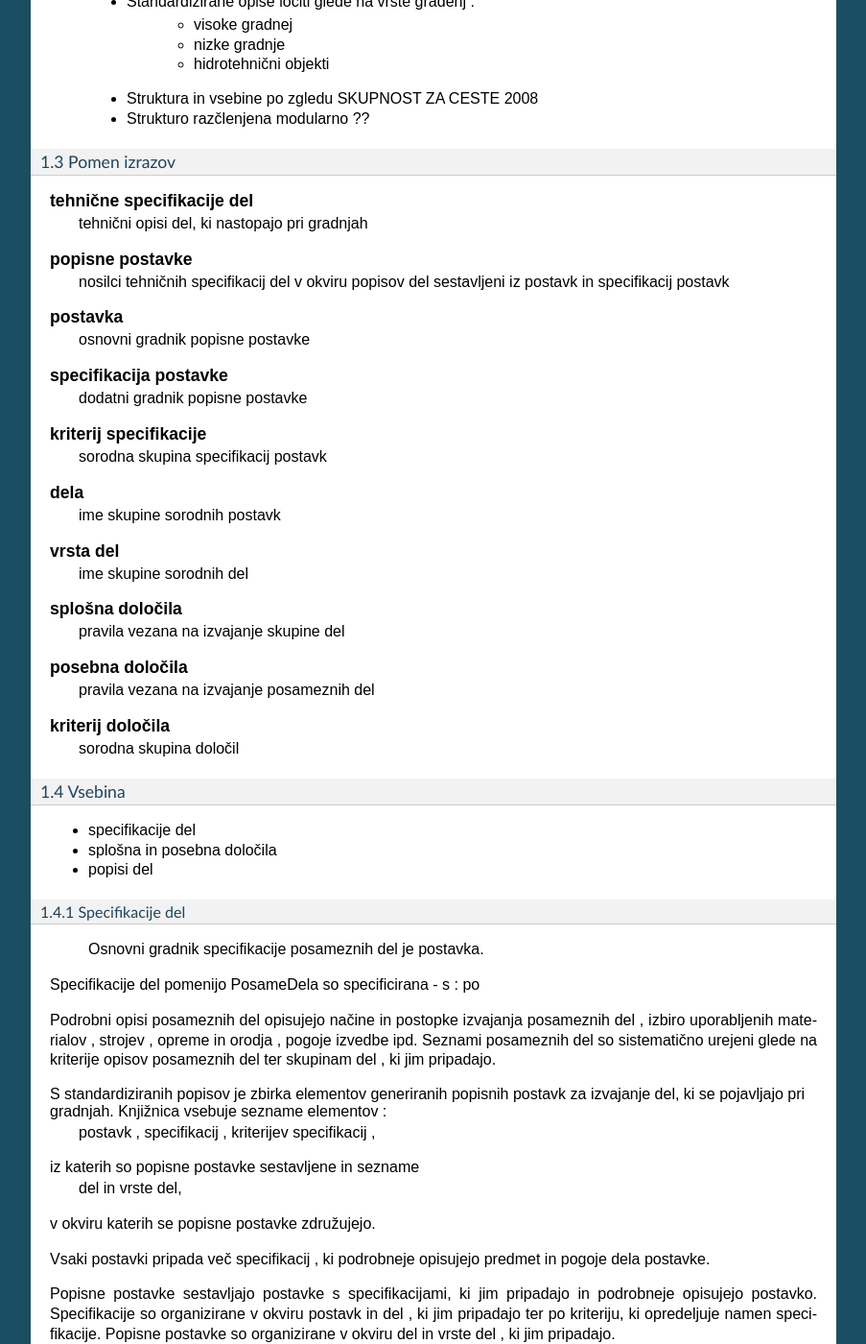
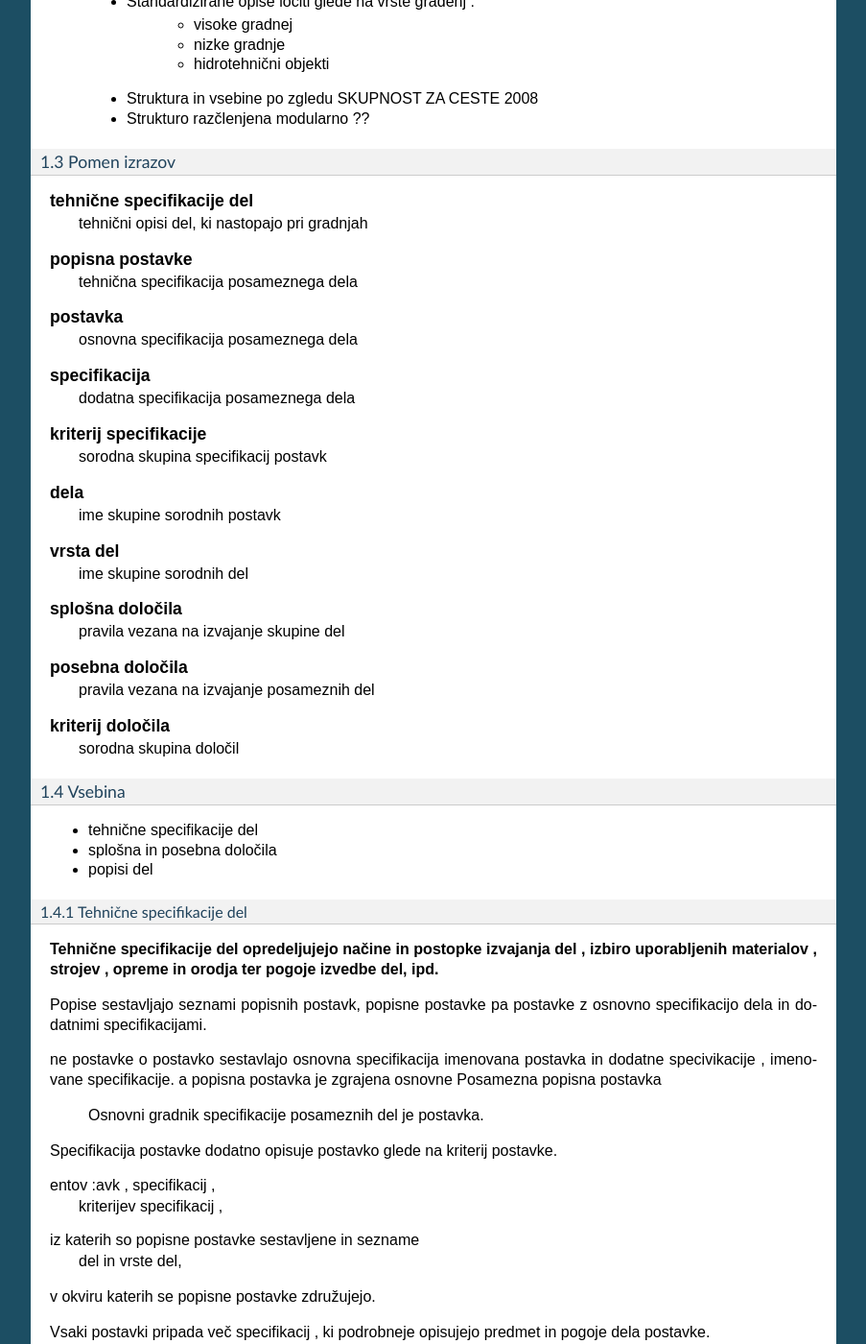
Before and after one commit to pavlovicr/bcs-staro, a Sphinx documentation site: the page built from docs/bcs_projekt.rst, in a window 1280 px wide and 1400 px high, scrolled down 1565 px. Shown: the whole window at 96% size, without its empty margins (198-1101 px from the left). Built offline with Sphinx 7.4.7, drawn with Linux system fonts in a browser that asks for light colours; pages that are not in the unit, such as notebooks, are missing from menus; some of the changed text lies outside the part shown.

Commit message:
kaj pa sedaj

```diff
--- a/docs/bcs_projekt.rst
+++ b/docs/bcs_projekt.rst
@@ -48,7 +48,7 @@
 
 **Kaj je knjižnica popisov del ?**
 
-**Knjižnica popisov del so sistematično urejeni seznami tehničnih specifikacij del (opisov del) , ki nastopajo pri gradnjah, s pravili oziroma določili za njihovo uporabo.**
+**Knjižnica popisov del so sistematično urejeni seznami tehničnih specifikacij del (opisov del) , ki nastopajo pri gradnjah in z njimi povezanimi pravili oziroma določili.**
 	* Tehnične specifikacije del opredeljujejo načine in postopke izvajanja del , izbiro uporabljenih materialov , strojev , opreme in orodja ter pogoje izvedbe del, ipd.
 	* Določila opredeljujejo pravila vezana na merjenje in obračun specificiranih del, zagotavljanje kakovosti, izvajanje varnostnih ukrepov ter spoštovanje zahtev zakonodaje in standardov za specificirana dela, ipd.
 
@@ -72,12 +72,12 @@
 
 	tehnične specifikacije del
 		tehnični opisi del, ki nastopajo pri gradnjah
-	popisne postavke
-		nosilci tehničnih specifikacij del v okviru popisov del sestavljeni iz postavk in specifikacij postavk
+	popisna postavke
+		tehnična specifikacija posameznega dela
 	postavka
-		osnovni gradnik popisne postavke
-	specifikacija postavke
-		dodatni gradnik  popisne postavke
+		osnovna specifikacija posameznega dela
+	specifikacija
+		dodatna specifikacija posameznega dela
 	kriterij specifikacije
 		sorodna skupina specifikacij postavk
 	dela
@@ -95,32 +95,35 @@
 1.4 Vsebina
 --------------------------------------------
 
-* specifikacije del
+* tehnične specifikacije del
 * splošna in posebna določila
 * popisi del
 
-1.4.1 Specifikacije del
-^^^^^^^^^^^^^^^^^^^^^^^^^
+1.4.1 Tehnične specifikacije del
+^^^^^^^^^^^^^^^^^^^^^^^^^^^^^^^^
 
- Osnovni gradnik specifikacije posameznih del je postavka.
+**Tehnične specifikacije del opredeljujejo načine in postopke izvajanja del , izbiro uporabljenih materialov , strojev , opreme in orodja ter pogoje izvedbe del, ipd.**
 
 
 
 
-Specifikacije del pomenijo PosameDela so specificirana - s :
-po
+Popise sestavljajo seznami popisnih postavk, popisne postavke pa postavke z osnovno specifikacijo dela in dodatnimi specifikacijami.
 
-Podrobni opisi posameznih del opisujejo načine in postopke izvajanja posameznih del , izbiro uporabljenih materialov , strojev , opreme in orodja , pogoje izvedbe ipd.
-Seznami posameznih del so sistematično urejeni glede na kriterije opisov posameznih del ter skupinam del , ki jim pripadajo.
+
+ne postavke o postavko sestavlajo osnovna specifikacija imenovana postavka in dodatne specivikacije , imenovane specifikacije.
+a popisna postavka je zgrajena osnovne Posamezna popisna postavka
 
 
 
 
 
 
-S standardiziranih popisov je zbirka elementov generiranih popisnih postavk za izvajanje del, ki se pojavljajo pri gradnjah. Knjižnica vsebuje sezname elementov :
-	postavk ,
-	specifikacij ,
+
+ Osnovni gradnik specifikacije posameznih del je postavka.
+Specifikacija postavke dodatno opisuje postavko glede na kriterij postavke.
+
+
+entov :avk ,	specifikacij ,
 	kriterijev specifikacij ,
 iz katerih so popisne postavke sestavljene in sezname
 	del
@@ -139,6 +142,11 @@
 
 1.4.2 Splošna in posebna določila
 ^^^^^^^^^^^^^^^^^^^^^^^^^^^^^^^^^^
+
+** Določila opredeljujejo pravila vezana na merjenje in obračun specificiranih del, zagotavljanje kakovosti, izvajanje varnostnih ukrepov ter spoštovanje zahtev zakonodaje in standardov za specificirana dela, ipd.**
+
+
+
 
 Določila niso nič drugega kot specifikacije specifikacij, postavk, del in vrst del ter določila, ki veljajo za gradnje nasplošno.Za razliko od tehnično tehnoloških specifikacij ta določajo pravila glede uporabe zakonodaje, obračunov, varnosti, kakovosti ipd.
 
```
